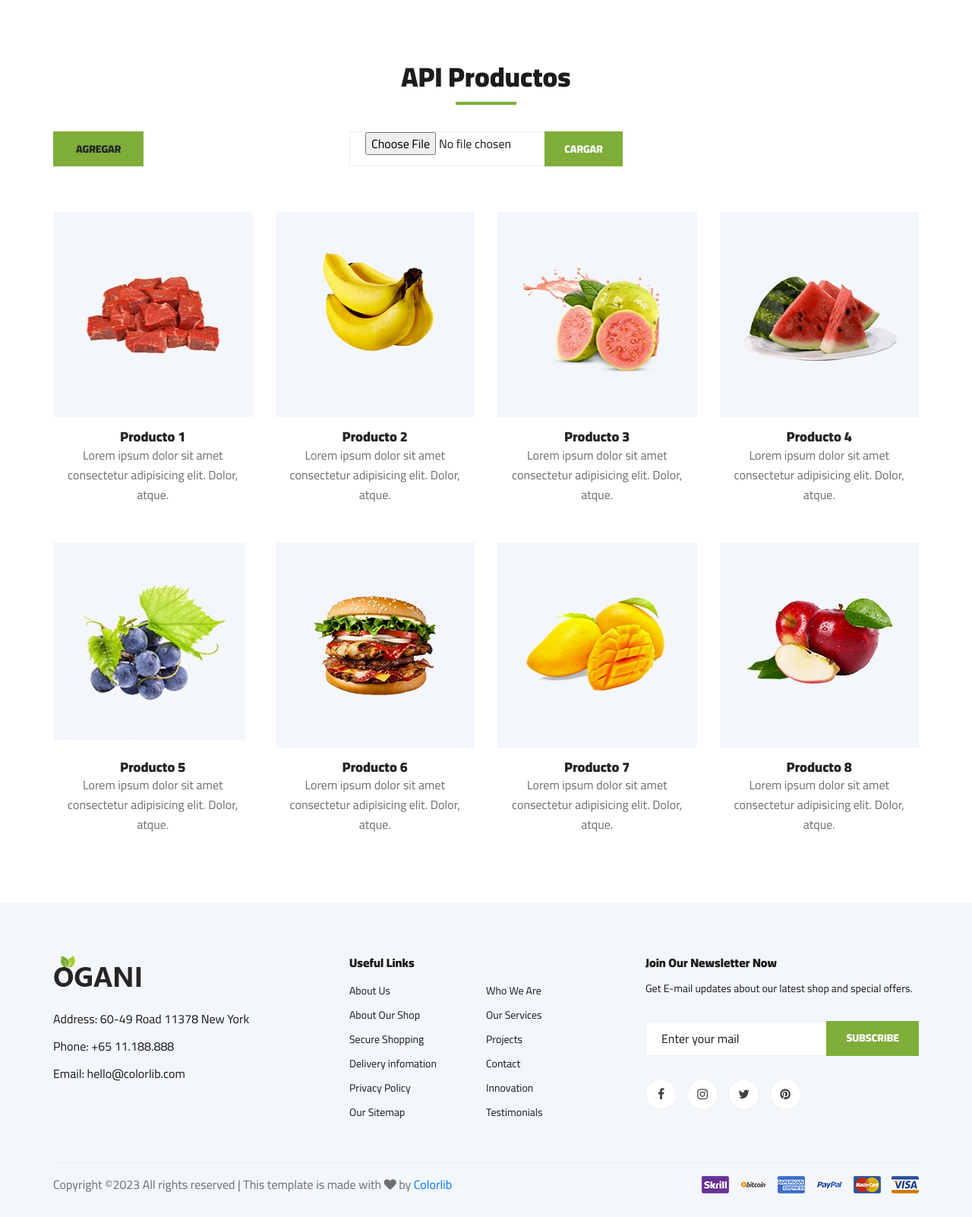
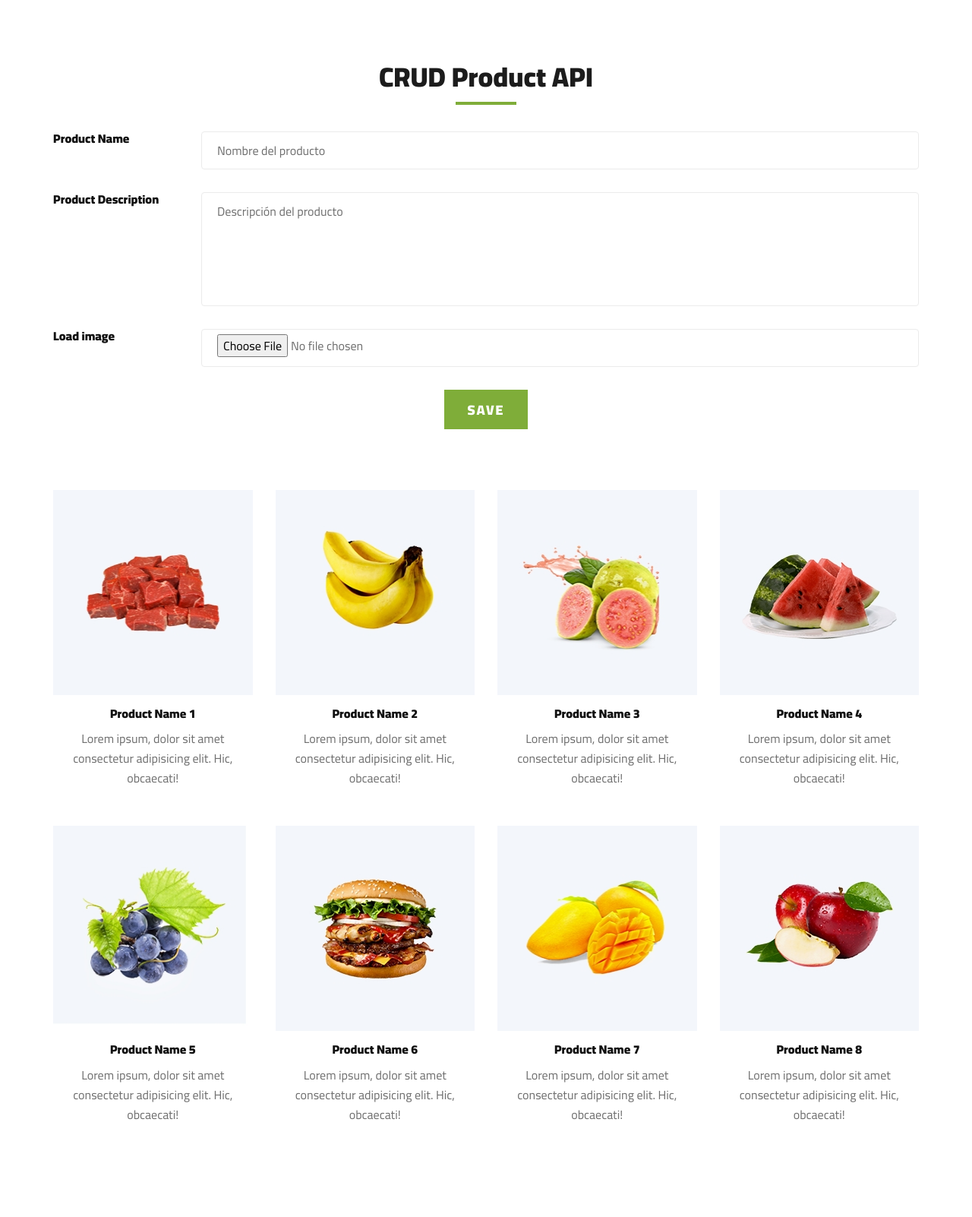
Before and after one commit to geriuz/APIProductosFrontend, a plain HTML site: page index.html in a window 1280 px wide. Shown: the whole page at 76% size. After the commit the page ends 1530 px from the top, so only its background shows below. Drawn offline with Linux system fonts and the light colour scheme.

Commit message:
mayores cambios en frontend

```diff
--- a/index.html
+++ b/index.html
@@ -24,43 +24,60 @@
 </head>
 
 <body>
-    <!-- Featured Section Begin -->
-    <section class="featured spad">
+
+     <!-- Contact Form Begin -->
+     <div class="contact-form spad">
         <div class="container">
             <div class="row">
                 <div class="col-lg-12">
                     <div class="section-title">
-                        <h2>API Productos</h2>
-                    </div>
-                    <div class="row">
-                        <div class="col-lg-4 col-md-6">
-                            <div class="footer__widget">
-                                    <a type="submit" class="site-btn">agregar</a>
-                            </div>
-                        </div>
-                        <div class="col-lg-4 col-md-6">
-                            <div class="footer__widget">
-                                <form action="#">
-                                    <input type="file" placeholder="Buscar">
-                                    <button type="submit" class="site-btn">Cargar</button>
-                                </form>
-                            </div>
-                        </div>
+                        <h2>CRUD Product API</h2>
                     </div>
                 </div>
             </div>
+            <form action="#">
+                <div class="row">
+                    <div class="col-lg-2">
+                        <h6 class="font-weight-bold">Product Name</h6>
+                    </div>
+                    <div class="col-lg-10">
+                        <input type="text" placeholder="Nombre del producto">
+                    </div>
+                    <div class="col-lg-2">
+                        <h6 class="font-weight-bold">Product Description</h6>
+                    </div>
+                    <div class="col-lg-10">
+                        <textarea placeholder="Descripción del producto"></textarea>
+                    </div>
+                    <div class="col-lg-2">
+                        <h6 class="font-weight-bold">Load image</h6>
+                    </div>
+                    <div class="col-lg-10">
+                        <input class="form-control" type="file">
+                    </div>
+                    <div class="col-lg-12 text-center">
+                        <button type="submit" class="site-btn">SAVE</button>
+                    </div>
+                </div>
+            </form>
+        </div>
+    </div>
+    <!-- Contact Form End -->
+    <!-- Featured Section Begin -->
+    <section>
+        <div class="container">
             <div class="row featured__filter">
                 <div class="col-lg-3 col-md-4 col-sm-6 mix oranges fresh-meat">
                     <div class="featured__item">
                         <div class="featured__item__pic set-bg" data-setbg="img/featured/feature-1.jpg">
                             <ul class="featured__item__pic__hover">
-                                <li><a href="#"><i class="fa fa-pencil"></i></a></li>
-                                <li><a href="#"><i class="fa fa-trash"></i></a></li>
+                                <li><a href="#"><i class="fa fa-pencil" aria-hidden="true"></i></a></li>
+                                <li><a href="#"><i class="fa fa-trash" aria-hidden="true"></i></a></li>
                             </ul>
                         </div>
                         <div class="featured__item__text">
-                            <h5>Producto 1</h5>
-                            <p>Lorem ipsum dolor sit amet consectetur adipisicing elit. Dolor, atque.</p>
+                            <h6 class="font-weight-bold">Product Name 1</h6>
+                            <P>Lorem ipsum, dolor sit amet consectetur adipisicing elit. Hic, obcaecati!</P>
                         </div>
                     </div>
                 </div>
@@ -68,13 +85,13 @@
                     <div class="featured__item">
                         <div class="featured__item__pic set-bg" data-setbg="img/featured/feature-2.jpg">
                             <ul class="featured__item__pic__hover">
-                                <li><a href="#"><i class="fa fa-pencil"></i></a></li>
-                                <li><a href="#"><i class="fa fa-trash"></i></a></li>
+                                <li><a href="#"><i class="fa fa-pencil" aria-hidden="true"></i></a></li>
+                                <li><a href="#"><i class="fa fa-trash" aria-hidden="true"></i></a></li>
                             </ul>
                         </div>
                         <div class="featured__item__text">
-                            <h5>Producto 2</h5>
-                            <p>Lorem ipsum dolor sit amet consectetur adipisicing elit. Dolor, atque.</p>
+                            <h6 class="font-weight-bold">Product Name 2</h6>
+                            <P>Lorem ipsum, dolor sit amet consectetur adipisicing elit. Hic, obcaecati!</P>
                         </div>
                     </div>
                 </div>
@@ -82,13 +99,13 @@
                     <div class="featured__item">
                         <div class="featured__item__pic set-bg" data-setbg="img/featured/feature-3.jpg">
                             <ul class="featured__item__pic__hover">
-                                <li><a href="#"><i class="fa fa-pencil"></i></a></li>
-                                <li><a href="#"><i class="fa fa-trash"></i></a></li>
+                                <li><a href="#"><i class="fa fa-pencil" aria-hidden="true"></i></a></li>
+                                <li><a href="#"><i class="fa fa-trash" aria-hidden="true"></i></a></li>
                             </ul>
                         </div>
                         <div class="featured__item__text">
-                            <h5>Producto 3</h5>
-                            <p>Lorem ipsum dolor sit amet consectetur adipisicing elit. Dolor, atque.</p>
+                            <h6 class="font-weight-bold">Product Name 3</h6>
+                            <P>Lorem ipsum, dolor sit amet consectetur adipisicing elit. Hic, obcaecati!</P>
                         </div>
                     </div>
                 </div>
@@ -96,13 +113,13 @@
                     <div class="featured__item">
                         <div class="featured__item__pic set-bg" data-setbg="img/featured/feature-4.jpg">
                             <ul class="featured__item__pic__hover">
-                                <li><a href="#"><i class="fa fa-pencil"></i></a></li>
-                                <li><a href="#"><i class="fa fa-trash"></i></a></li>
+                                <li><a href="#"><i class="fa fa-pencil" aria-hidden="true"></i></a></li>
+                                <li><a href="#"><i class="fa fa-trash" aria-hidden="true"></i></a></li>
                             </ul>
                         </div>
                         <div class="featured__item__text">
-                            <h5>Producto 4</h5>
-                            <p>Lorem ipsum dolor sit amet consectetur adipisicing elit. Dolor, atque.</p>
+                            <h6 class="font-weight-bold">Product Name 4</h6>
+                            <P>Lorem ipsum, dolor sit amet consectetur adipisicing elit. Hic, obcaecati!</P>
                         </div>
                     </div>
                 </div>
@@ -110,13 +127,13 @@
                     <div class="featured__item">
                         <div class="featured__item__pic set-bg" data-setbg="img/featured/feature-5.jpg">
                             <ul class="featured__item__pic__hover">
-                                <li><a href="#"><i class="fa fa-pencil"></i></a></li>
-                                <li><a href="#"><i class="fa fa-trash"></i></a></li>
+                                <li><a href="#"><i class="fa fa-pencil" aria-hidden="true"></i></a></li>
+                                <li><a href="#"><i class="fa fa-trash" aria-hidden="true"></i></a></li>
                             </ul>
                         </div>
                         <div class="featured__item__text">
-                            <h5>Producto 5</h5>
-                            <p>Lorem ipsum dolor sit amet consectetur adipisicing elit. Dolor, atque.</p>
+                            <h6 class="font-weight-bold">Product Name 5</h6>
+                            <P>Lorem ipsum, dolor sit amet consectetur adipisicing elit. Hic, obcaecati!</P>
                         </div>
                     </div>
                 </div>
@@ -124,13 +141,13 @@
                     <div class="featured__item">
                         <div class="featured__item__pic set-bg" data-setbg="img/featured/feature-6.jpg">
                             <ul class="featured__item__pic__hover">
-                                <li><a href="#"><i class="fa fa-pencil"></i></a></li>
-                                <li><a href="#"><i class="fa fa-trash"></i></a></li>
+                                <li><a href="#"><i class="fa fa-pencil" aria-hidden="true"></i></a></li>
+                                <li><a href="#"><i class="fa fa-trash" aria-hidden="true"></i></a></li>
                             </ul>
                         </div>
                         <div class="featured__item__text">
-                            <h5>Producto 6</h5>
-                            <p>Lorem ipsum dolor sit amet consectetur adipisicing elit. Dolor, atque.</p>
+                            <h6 class="font-weight-bold">Product Name 6</h6>
+                            <P>Lorem ipsum, dolor sit amet consectetur adipisicing elit. Hic, obcaecati!</P>
                         </div>
                     </div>
                 </div>
@@ -138,13 +155,13 @@
                     <div class="featured__item">
                         <div class="featured__item__pic set-bg" data-setbg="img/featured/feature-7.jpg">
                             <ul class="featured__item__pic__hover">
-                                <li><a href="#"><i class="fa fa-pencil"></i></a></li>
-                                <li><a href="#"><i class="fa fa-trash"></i></a></li>
+                                <li><a href="#"><i class="fa fa-pencil" aria-hidden="true"></i></a></li>
+                                <li><a href="#"><i class="fa fa-trash" aria-hidden="true"></i></a></li>
                             </ul>
                         </div>
                         <div class="featured__item__text">
-                            <h5>Producto 7</h5>
-                            <p>Lorem ipsum dolor sit amet consectetur adipisicing elit. Dolor, atque.</p>
+                            <h6 class="font-weight-bold">Product Name 7</h6>
+                            <P>Lorem ipsum, dolor sit amet consectetur adipisicing elit. Hic, obcaecati!</P>
                         </div>
                     </div>
                 </div>
@@ -152,13 +169,13 @@
                     <div class="featured__item">
                         <div class="featured__item__pic set-bg" data-setbg="img/featured/feature-8.jpg">
                             <ul class="featured__item__pic__hover">
-                                <li><a href="#"><i class="fa fa-pencil"></i></a></li>
-                                <li><a href="#"><i class="fa fa-trash"></i></a></li>
+                                <li><a href="#"><i class="fa fa-pencil" aria-hidden="true"></i></a></li>
+                                <li><a href="#"><i class="fa fa-trash" aria-hidden="true"></i></a></li>
                             </ul>
                         </div>
                         <div class="featured__item__text">
-                            <h5>Producto 8</h5>
-                            <p>Lorem ipsum dolor sit amet consectetur adipisicing elit. Dolor, atque.</p>
+                            <h6 class="font-weight-bold">Product Name 8</h6>
+                            <P>Lorem ipsum, dolor sit amet consectetur adipisicing elit. Hic, obcaecati!</P>
                         </div>
                     </div>
                 </div>
@@ -166,75 +183,6 @@
         </div>
     </section>
     <!-- Featured Section End -->
-
-    <!-- Footer Section Begin -->
-    <footer class="footer spad">
-        <div class="container">
-            <div class="row">
-                <div class="col-lg-3 col-md-6 col-sm-6">
-                    <div class="footer__about">
-                        <div class="footer__about__logo">
-                            <a href="./index.html"><img src="img/logo.png" alt=""></a>
-                        </div>
-                        <ul>
-                            <li>Address: 60-49 Road 11378 New York</li>
-                            <li>Phone: +65 11.188.888</li>
-                            <li>Email: hello@colorlib.com</li>
-                        </ul>
-                    </div>
-                </div>
-                <div class="col-lg-4 col-md-6 col-sm-6 offset-lg-1">
-                    <div class="footer__widget">
-                        <h6>Useful Links</h6>
-                        <ul>
-                            <li><a href="#">About Us</a></li>
-                            <li><a href="#">About Our Shop</a></li>
-                            <li><a href="#">Secure Shopping</a></li>
-                            <li><a href="#">Delivery infomation</a></li>
-                            <li><a href="#">Privacy Policy</a></li>
-                            <li><a href="#">Our Sitemap</a></li>
-                        </ul>
-                        <ul>
-                            <li><a href="#">Who We Are</a></li>
-                            <li><a href="#">Our Services</a></li>
-                            <li><a href="#">Projects</a></li>
-                            <li><a href="#">Contact</a></li>
-                            <li><a href="#">Innovation</a></li>
-                            <li><a href="#">Testimonials</a></li>
-                        </ul>
-                    </div>
-                </div>
-                <div class="col-lg-4 col-md-12">
-                    <div class="footer__widget">
-                        <h6>Join Our Newsletter Now</h6>
-                        <p>Get E-mail updates about our latest shop and special offers.</p>
-                        <form action="#">
-                            <input type="text" placeholder="Enter your mail">
-                            <button type="submit" class="site-btn">Subscribe</button>
-                        </form>
-                        <div class="footer__widget__social">
-                            <a href="#"><i class="fa fa-facebook"></i></a>
-                            <a href="#"><i class="fa fa-instagram"></i></a>
-                            <a href="#"><i class="fa fa-twitter"></i></a>
-                            <a href="#"><i class="fa fa-pinterest"></i></a>
-                        </div>
-                    </div>
-                </div>
-            </div>
-            <div class="row">
-                <div class="col-lg-12">
-                    <div class="footer__copyright">
-                        <div class="footer__copyright__text"><p><!-- Link back to Colorlib can't be removed. Template is licensed under CC BY 3.0. -->
-  Copyright &copy;<script>document.write(new Date().getFullYear());</script> All rights reserved | This template is made with <i class="fa fa-heart" aria-hidden="true"></i> by <a href="https://colorlib.com" target="_blank">Colorlib</a>
-  <!-- Link back to Colorlib can't be removed. Template is licensed under CC BY 3.0. --></p></div>
-                        <div class="footer__copyright__payment"><img src="img/payment-item.png" alt=""></div>
-                    </div>
-                </div>
-            </div>
-        </div>
-    </footer>
-    <!-- Footer Section End -->
-
     <!-- Js Plugins -->
     <script src="js/jquery-3.3.1.min.js"></script>
     <script src="js/bootstrap.min.js"></script>
```
Also changed, not shown: 1 other file.
